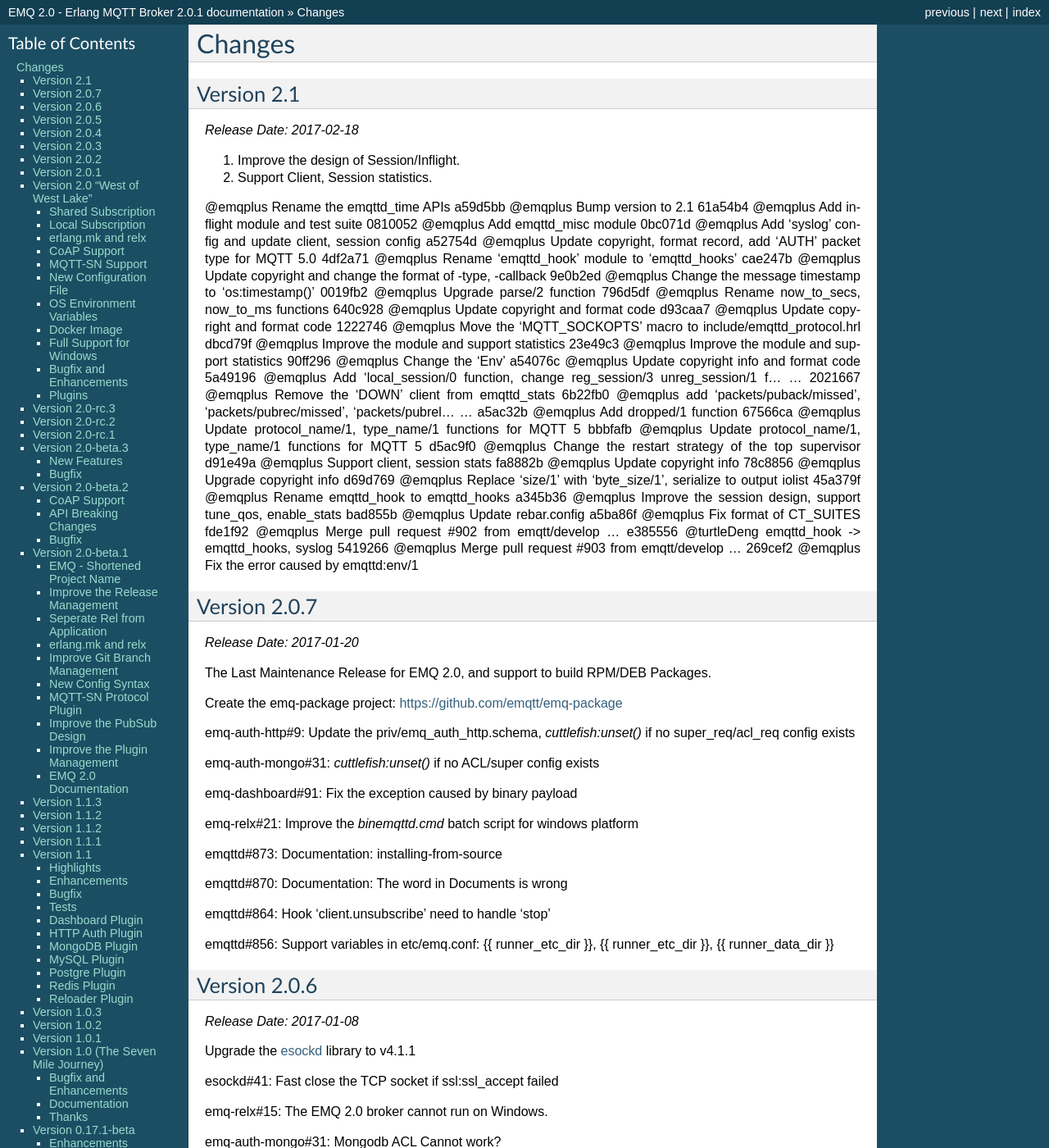
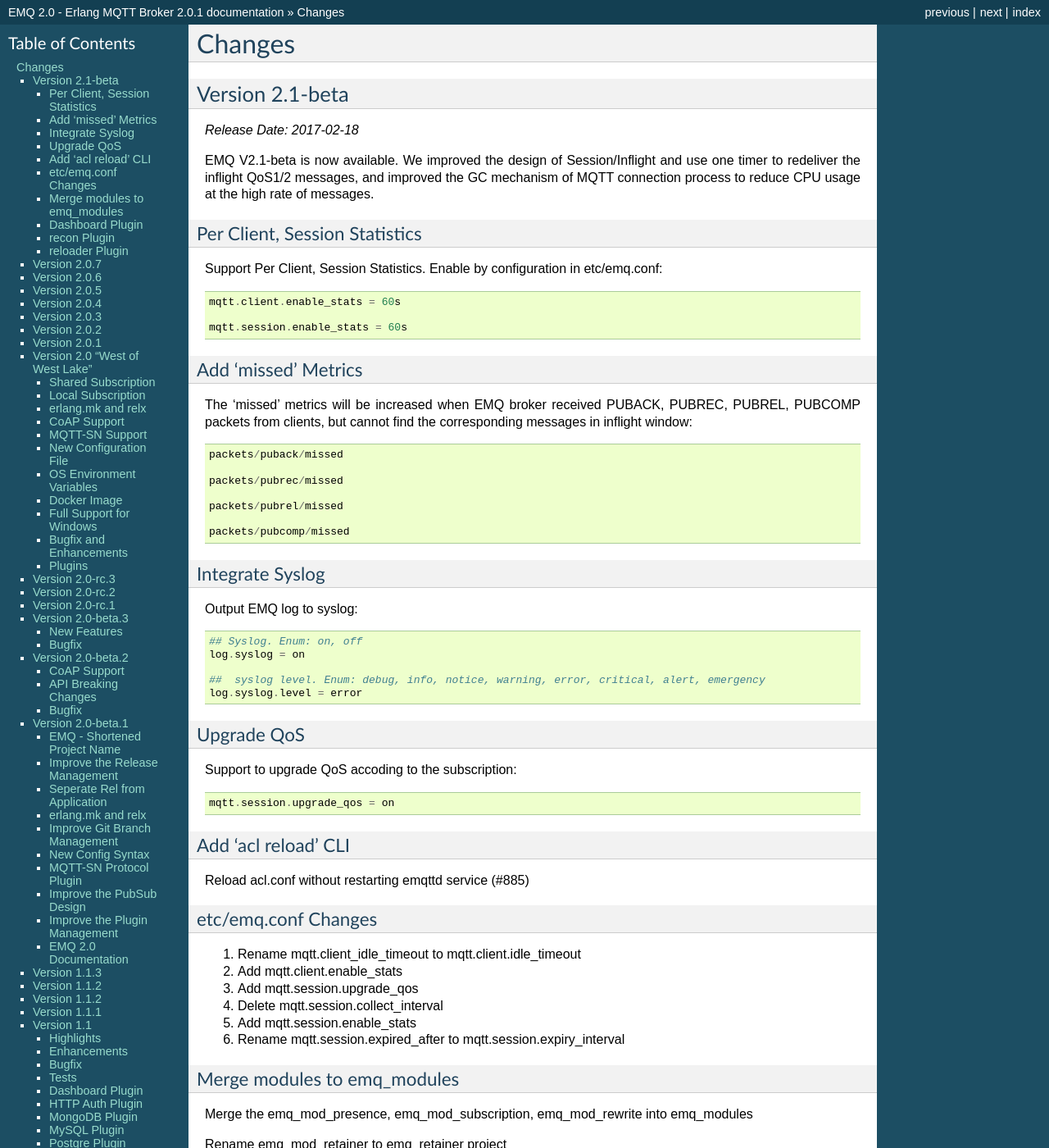
Before and after one commit to emqxarchive/emqx-docs-en, a Sphinx documentation site: the page built from source/changes.rst, in a window 1280 px wide and 1400 px high. Shown: the whole window at 82% size. Built offline with Sphinx 7.4.7, drawn with Linux system fonts in a browser that asks for light colours; some of the changed text lies outside the part shown.

Commit message:
Version 2.1 updates

```diff
--- a/source/changes.rst
+++ b/source/changes.rst
@@ -7,53 +7,92 @@
 
 .. _release_2.1:
 
+----------------
+Version 2.1-beta
+----------------
+
+*Release Date: 2017-02-18*
+
+EMQ V2.1-beta is now available. We improved the design of Session/Inflight and use one timer to redeliver the inflight QoS1/2 messages, and improved the GC mechanism of MQTT connection process to reduce CPU usage at the high rate of messages.
+
+Per Client, Session Statistics
+------------------------------
+
+Support Per Client, Session Statistics. Enable by configuration in etc/emq.conf::
+
+    mqtt.client.enable_stats = 60s
+
+    mqtt.session.enable_stats = 60s
+
+Add 'missed' Metrics
+--------------------
+
+The 'missed' metrics will be increased when EMQ broker received PUBACK, PUBREC, PUBREL, PUBCOMP packets from clients, but cannot find the corresponding messages in inflight window::
+
+    packets/puback/missed
+
+    packets/pubrec/missed
+
+    packets/pubrel/missed
+
+    packets/pubcomp/missed
+
+Integrate Syslog
+----------------
+
+Output EMQ log to syslog::
+
+    ## Syslog. Enum: on, off
+    log.syslog = on
+
+    ##  syslog level. Enum: debug, info, notice, warning, error, critical, alert, emergency
+    log.syslog.level = error
+
+Upgrade QoS
 -----------
-Version 2.1
------------
-
-*Release Date: 2017-02-18*
-
-1. Improve the design of Session/Inflight.
-
-2. Support Client, Session statistics.
-
-@emqplus   Rename the emqttd_time APIs         a59d5bb
-@emqplus  Bump version to 2.1         61a54b4
-@emqplus Add inflight module and test suite          0810052
-@emqplus    Add emqttd_misc module          0bc071d
-@emqplus   Add 'syslog' config and update client, session config           a52754d
-@emqplus  Update copyright, format record, add 'AUTH' packet type for MQTT 5.0            4df2a71
-@emqplus Rename 'emqttd_hook' module to 'emqttd_hooks'           cae247b
-@emqplus    Update copyright and change the format of -type, -callback          9e0b2ed
-@emqplus   Change the message timestamp to 'os:timestamp()'            0019fb2
-@emqplus  Upgrade parse/2 function            796d5df
-@emqplus Rename now_to_secs, now_to_ms functions         640c928
-@emqplus    Update copyright and format code            d93caa7
-@emqplus   Update copyright and format code            1222746
-@emqplus  Move the 'MQTT_SOCKOPTS' macro to include/emqttd_protocol.hrl           dbcd79f
-@emqplus Improve the module and support statistics           23e49c3
-@emqplus    Improve the module and support statistics           90ff296
-@emqplus   Change the 'Env'            a54076c
-@emqplus  Update copyright info and format code           5a49196
-@emqplus Add 'local_session/0 function, change reg_session/3 unreg_session/1 f…  …           2021667
-@emqplus    Remove the 'DOWN' client from emqttd_stats          6b22fb0
-@emqplus   add 'packets/puback/missed', 'packets/pubrec/missed', 'packets/pubrel…  …           a5ac32b
-@emqplus  Add dropped/1 function          67566ca
-@emqplus Update protocol_name/1, type_name/1 functions for MQTT 5            bbbfafb
-@emqplus    Update protocol_name/1, type_name/1 functions for MQTT 5            d5ac9f0
-@emqplus   Change the restart strategy of the top supervisor           d91e49a
-@emqplus  Support client, session stats           fa8882b
-@emqplus Update copyright info           78c8856
-@emqplus    Upgrade copyright info          d69d769
-@emqplus   Replace 'size/1' with 'byte_size/1', serialize to output iolist         45a379f
-@emqplus  Rename emqttd_hook to emqttd_hooks          a345b36
-@emqplus Improve the session design, support tune_qos, enable_stats          bad855b
-@emqplus    Update rebar.config         a5ba86f
-@emqplus   Fix format of CT_SUITES         fde1f92
-@emqplus  Merge pull request #902 from emqtt/develop  …           e385556
-@turtleDeng  emqttd_hook -> emqttd_hooks, syslog         5419266
-@emqplus    Merge pull request #903 from emqtt/develop  …           269cef2
-@emqplus   Fix the error caused by emqttd:env/1
+
+Support to upgrade QoS accoding to the subscription::
+
+    mqtt.session.upgrade_qos = on
+
+Add 'acl reload' CLI
+--------------------
+
+Reload acl.conf without restarting emqttd service (#885)
+
+etc/emq.conf Changes
+--------------------
+
+1. Rename mqtt.client_idle_timeout to mqtt.client.idle_timeout
+2. Add mqtt.client.enable_stats
+3. Add mqtt.session.upgrade_qos
+4. Delete mqtt.session.collect_interval
+5. Add mqtt.session.enable_stats
+6. Rename mqtt.session.expired_after to mqtt.session.expiry_interval
+
+Merge modules to emq_modules
+----------------------------
+
+Merge the emq_mod_presence, emq_mod_subscription, emq_mod_rewrite into emq_modules
+
+Rename emq_mod_retainer to emq_retainer project
+
+Dashboard Plugin
+----------------
+
+Overview page: Add 'missed' metrics
+Client page: Add 'SendMsg', 'RecvMsg' Fields
+Session page: DeliverMsg、EnqueueMsg Fields
+
+recon Plugin
+------------
+
+Change the datatype of 'recon.gc_interval' to duration
+
+reloader Plugin
+---------------
+
+Change the datatype of 'reloader.interval' to duration
 
 .. _release_2.0.7:
 
--- a/source/plugins.rst
+++ b/source/plugins.rst
@@ -14,6 +14,10 @@
 +========================+===============================+
 | `emq_dashboard`_       | Web Dashboard                 |
 +------------------------+-------------------------------+
+| `emq_retainer`_        | Store Retained Messages       |
++------------------------+-------------------------------+
+| `emq_modules`_         | Extend Modules Plugin         |
++------------------------+-------------------------------+
 | `emq_auth_clientid`_   | ClientId Auth Plugin          |
 +------------------------+-------------------------------+
 | `emq_auth_username`_   | Username/Password Auth Plugin |
@@ -29,14 +33,6 @@
 | `emq_auth_redis`_      | Redis Auth/ACL Plugin         |
 +------------------------+-------------------------------+
 | `emq_auth_mongo`_      | MongoDB Auth/ACL Plugin       |
-+------------------------+-------------------------------+
-| `emq_mod_presence`_    | Presence Module               |
-+------------------------+-------------------------------+
-| `emq_mod_retainer`_    | Retainer Module               |
-+------------------------+-------------------------------+
-| `emq_mod_rewrite`_     | Topic Rewrite Module          |
-+------------------------+-------------------------------+
-| `emq_mod_subscription`_| Subscription Module           |
 +------------------------+-------------------------------+
 | `emq_coap`_            | CoAP Protocol Plugin          |
 +------------------------+-------------------------------+
@@ -71,6 +67,35 @@
     ./bin/emqttd_ctl plugins unload <PluginName>
 
     ./bin/emqttd_ctl plugins list
+
+------------------------------
+emq_retainer - Retainer Plugin
+------------------------------
+
+Renamed the `emq_mod_retainer`_ to `emq_retainer`_ project in 2.1-beta release.
+
+Configure Retainer Plugin
+-------------------------
+
+etc/plugins/emq_retainer.conf:
+
+.. code-block:: properties
+
+    ## disc: disc_copies, ram: ram_copies
+    ## Notice: retainer's storage_type on each node in a cluster must be the same!
+    retainer.storage_type = disc
+
+    ## Max number of retained messages
+    retainer.max_message_num = 1000000
+
+    ## Max Payload Size of retained message
+    retainer.max_payload_size = 64KB
+
+    ## Expiry interval. Never expired if 0
+    ## h - hour
+    ## m - minute
+    ## s - second
+    retainer.expiry_interval = 0
 
 ----------------------------------------
 emq_auth_clientid - ClientID Auth Plugin
@@ -624,13 +649,59 @@
 
     ./bin/emqttd_ctl plugins load emq_auth_mongo
 
+----------------------------
+emq_modules - Modules Plugin
+----------------------------
+
+Merged the `emq_mod_presence`_, `emq_mod_subscription`_, `emq_mod_rewrite`_ into one `emq_modules`_ project.
+
+Configure Modules Plugin
+------------------------
+
+.. code-block:: properties
+
+    ##--------------------------------------------------------------------
+    ## Presence Module
+    ##--------------------------------------------------------------------
+
+    ## Enable Presence, Values: on | off
+    module.presence = on
+
+    module.presence.qos = 1
+
+    ##--------------------------------------------------------------------
+    ## Subscription Module
+    ##--------------------------------------------------------------------
+
+    ## Enable Subscription, Values: on | off
+    module.subscription = on
+
+    ## Subscribe the Topics automatically when client connected
+    module.subscription.1.topic = $client/%c
+    ## Qos of the subscription: 0 | 1 | 2
+    module.subscription.1.qos = 1
+
+    ## module.subscription.2.topic = $user/%u
+    ## module.subscription.2.qos = 1
+
+    ##--------------------------------------------------------------------
+    ## Rewrite Module
+    ##--------------------------------------------------------------------
+
+    ## Enable Rewrite, Values: on | off
+    module.rewrite = off
+
+    ## {rewrite, Topic, Re, Dest}
+    ## module.rewrite.rule.1 = "x/# ^x/y/(.+)$ z/y/$1"
+    ## module.rewrite.rule.2 = "y/+/z/# ^y/(.+)/z/(.+)$ y/z/$2"
+
 ----------------------------------
 emq_mod_presence - Presence Module
 ----------------------------------
 
 `Presence` module will publish presence message to $SYS topic when a client connected or disconnected:
 
-.. NOTE:: Released in 2.0-rc.3: https://github.com/emqtt/emq_mod_presence
+.. NOTE:: This project has been deprecated in 2.1-beta release.
 
 Configure Presence Module
 -------------------------
@@ -660,7 +731,7 @@
 
 `Retainer` module is responsible for storing MQTT retained messages.
 
-.. NOTE:: Released in 2.0-rc.3: https://github.com/emqtt/emq_mod_retainer
+.. NOTE:: This project has been deprecated in 2.1-beta release.
 
 Configure Retainer Module
 -------------------------
@@ -696,7 +767,7 @@
 
 `Subscription` module forces the client to subscribe some topics when connected to the broker:
 
-.. NOTE:: Released in 2.0-rc.3: https://github.com/emqtt/emq_mod_subscription
+.. NOTE:: This project has been deprecated in 2.1-beta release.
 
 Configure Subscription Module
 -----------------------------
@@ -727,6 +798,8 @@
 --------------------------------------
 
 Released in 2.0-rc.2: https://github.com/emqtt/emq_mod_rewrite
+
+.. NOTE:: This project has been deprecated in 2.1-beta release.
 
 Configure Rewrite Module
 ------------------------
@@ -1145,6 +1218,8 @@
 
     {plugin_name, load},
 
+.. _emq_modules:          https://github.com/emqtt/emq_modules
+.. _emq_retainer:         https://github.com/emqtt/emq_retainer
 .. _emq_dashboard:        https://github.com/emqtt/emqttd_dashboard
 .. _emq_auth_clientid:    https://github.com/emqtt/emq_auth_clientid
 .. _emq_auth_username:    https://github.com/emqtt/emq_auth_username
```
Also changed, not shown: other parts of source/plugins.rst (+0 -1 lines), source/config.rst (+39 -13 lines), source/getstarted.rst (+8 -10 lines).
